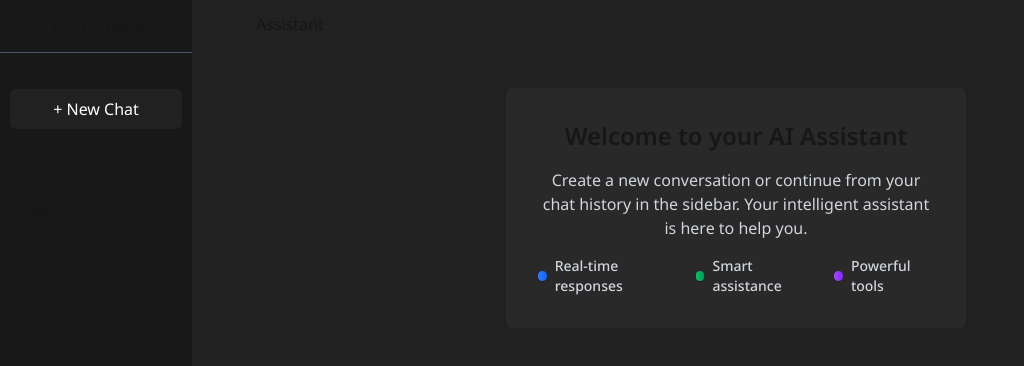
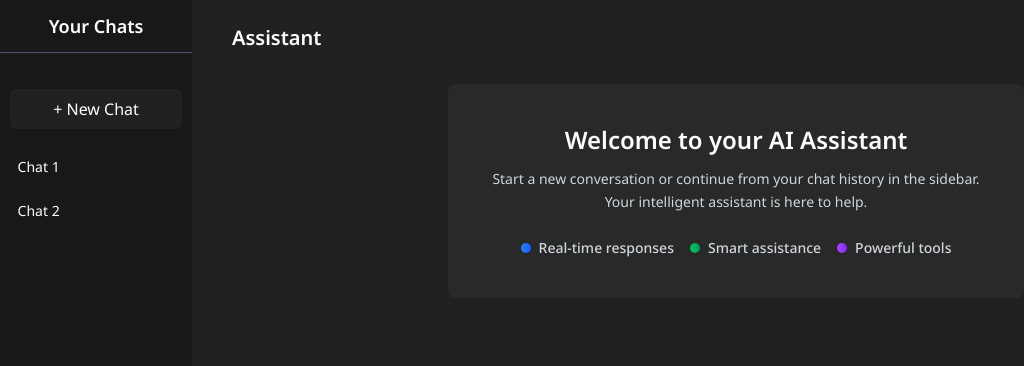
Before and after one commit to rupeshbug/ai_assistant, a Next.js app: page /dashboard in a window 1280 px wide. Shown: the top 366 px of the page, without its empty margins (0-1024 px from the left). Built offline with nearby package versions, Linux system fonts and the light colour scheme.

Commit message:
minor changes

```diff
--- a/src/app/dashboard/page.tsx
+++ b/src/app/dashboard/page.tsx
@@ -3,44 +3,45 @@ import Sidebar from "../components/Sidebar";
 
 export default function DashboardPage() {
   return (
-    <div className="min-h-screen flex bg-[#212121]">
+    <div className="min-h-screen flex bg-[#212121] text-white">
       {/* Sidebar */}
       <Sidebar />
 
       {/* Main Chat UI */}
-      <main className=" mx-16 flex-1 items-cemter justify-center">
-        <div className="py-3 flex items-center justify-between">
-          <p>Assistant</p>
+      <main className="flex-1 px-10 py-6">
+        {/* Top Bar */}
+        <div className="flex items-center justify-between mb-8">
+          <h1 className="text-xl font-semibold">Assistant</h1>
           <UserButton />
         </div>
-        <div className="px-5 py-10">
-          <div className="flex flex-col items-center bg-[#292929] w-[50%] mx-auto py-8 px-8 rounded-lg hover:scale-105 cursor-pointer transition-transform duration-300">
-            <h1 className="text-2xl font-semibold mb-2">
+
+        {/* Welcome Card */}
+        <div className="flex flex-col items-center bg-[#292929] w-full max-w-xl mx-auto py-10 px-8 rounded-lg hover:scale-[1.02] transition-transform duration-300 cursor-pointer">
+          <h2 className="text-2xl font-semibold mb-3">
             Welcome to your AI Assistant
-            </h1>
-            <p className="text-gray-300 mt-2 text-center">
-              Create a new conversation or continue from your chat history in
-              the sidebar. Your intelligent assistant is here to help you.
+          </h2>
+          <p className="text-gray-300 text-center text-sm leading-relaxed">
+            Start a new conversation or continue from your chat history in the
+            sidebar. Your intelligent assistant is here to help.
           </p>
-            <div className="pt-4 flex justify-center gap-6 text-sm">
+
+          {/* Features */}
+          <div className="pt-6 flex gap-4 text-sm">
             <div className="flex items-center gap-2 group">
-                <div className="w-2.5 h-2.5 rounded-full bg-gradient-to-r from-blue-500 to-blue-600 shadow-sm group-hover:scale-110 transition-transform"></div>
+              <div className="w-2.5 h-2.5 rounded-full bg-gradient-to-r from-blue-500 to-blue-600 shadow-sm group-hover:scale-110 transition-transform" />
               <span className="text-gray-300 font-medium">
                 Real-time responses
               </span>
             </div>
             <div className="flex items-center gap-2 group">
-                <div className="w-2.5 h-2.5 rounded-full bg-gradient-to-r from-green-500 to-emerald-600 shadow-sm group-hover:scale-110 transition-transform"></div>
+              <div className="w-2.5 h-2.5 rounded-full bg-gradient-to-r from-green-500 to-emerald-600 shadow-sm group-hover:scale-110 transition-transform" />
               <span className="text-gray-300 font-medium">
                 Smart assistance
               </span>
             </div>
             <div className="flex items-center gap-2 group">
-                <div className="w-2.5 h-2.5 rounded-full bg-gradient-to-r from-purple-500 to-violet-600 shadow-sm group-hover:scale-110 transition-transform"></div>
-                <span className="text-gray-300 font-medium">
-                  Powerful tools
-                </span>
-              </div>
+              <div className="w-2.5 h-2.5 rounded-full bg-gradient-to-r from-purple-500 to-violet-600 shadow-sm group-hover:scale-110 transition-transform" />
+              <span className="text-gray-300 font-medium">Powerful tools</span>
             </div>
           </div>
         </div>
```
Lines whose indentation alone changed are shown as unchanged.
